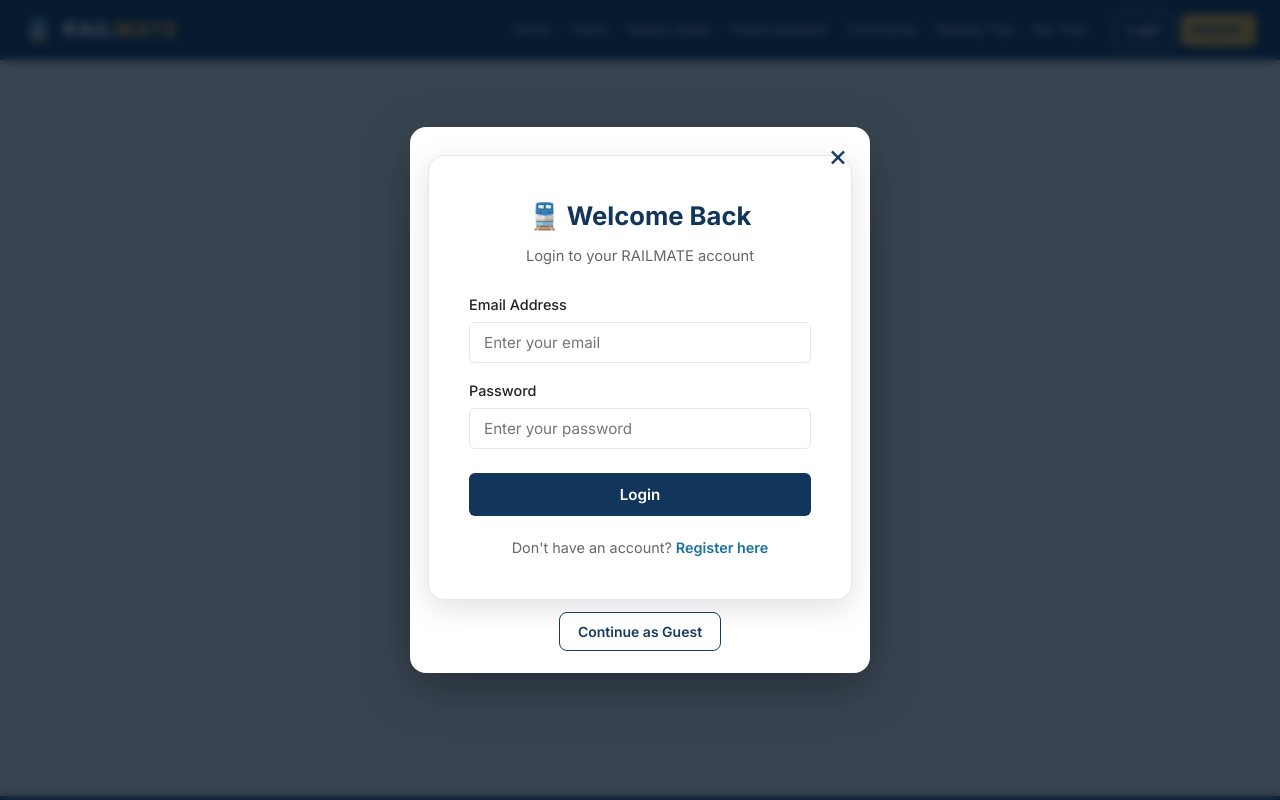
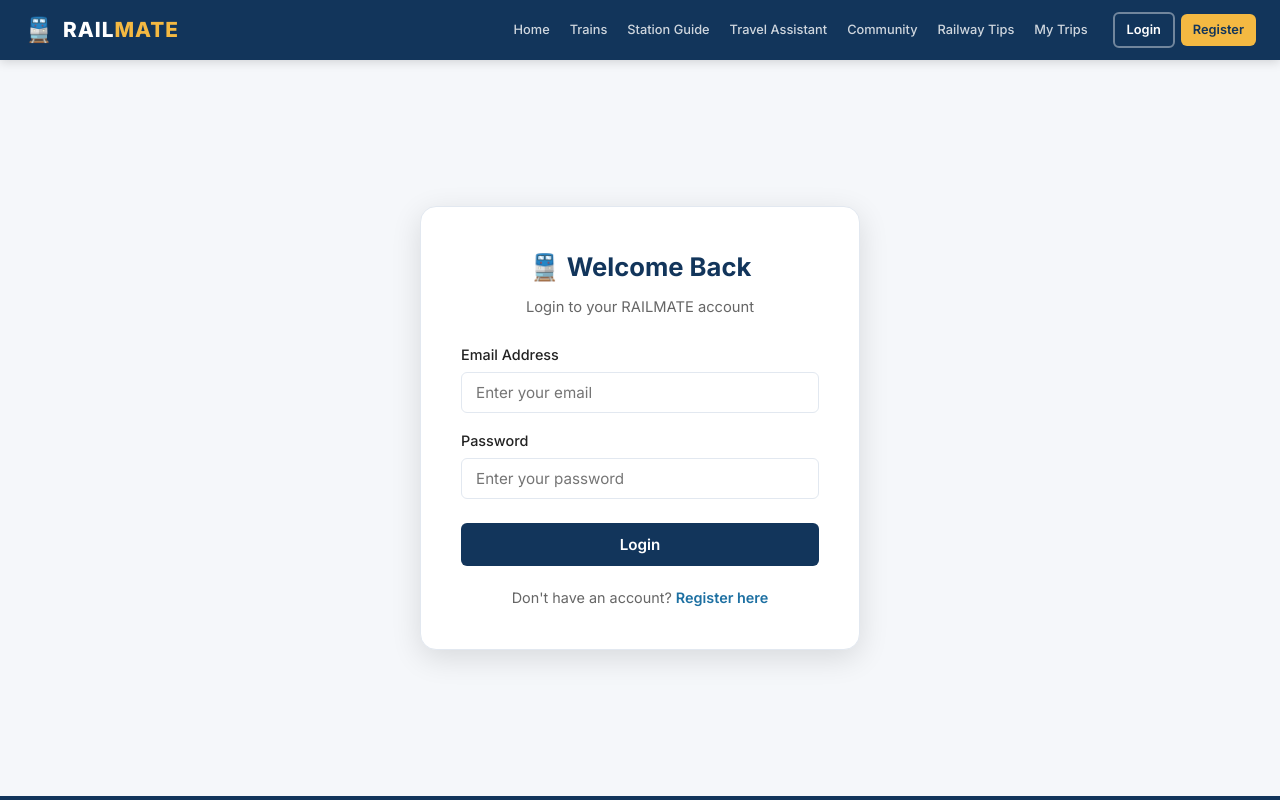
Before and after one commit to simratkaur29/Project-RailMate, a React (Vite) app: page /login in a window 1280 px wide. Shown: the top 800 px of the page. Built offline with nearby package versions, Linux system fonts and the light colour scheme.

Commit message:
Revert "login pop up made"
This reverts commit e3078830a276a2f171e6273e2c3ba18e3472aceb.

```diff
--- a/src/App.jsx
+++ b/src/App.jsx
@@ -1,11 +1,8 @@
-
-import { useState } from 'react';
+import { useState, useEffect } from 'react';
 import { BrowserRouter as Router, Routes, Route } from 'react-router-dom';
 import { JourneyProvider } from './context/JourneyContext';
-
 import Navbar from './components/Navbar';
 import Footer from './components/Footer';
-
 import Home from './pages/Home';
 import Trains from './pages/Trains';
 import Login from './pages/Login';
@@ -20,7 +17,6 @@ import Community from './pages/Community';
 import RailwayTips from './pages/RailwayTips';
 import DestinationGuide from './pages/DestinationGuide';
 import MyTrips from './pages/MyTrips';
-
 import './styles/global.css';
 import './styles/profile.css';
 
@@ -28,29 +24,16 @@ function App() {
   const [user, setUser] = useState(() => {
     const saved = localStorage.getItem('railmate_user');
     const loggedIn = localStorage.getItem('railmate_logged_in');
-
     if (saved && loggedIn === 'true') {
       return JSON.parse(saved);
     }
-
     return null;
   });
 
-  // Show popup whenever the app loads or refreshes
-  const [showLoginPopup, setShowLoginPopup] = useState(true);
-
   const handleLogin = (userData) => {
     setUser(userData);
-
-    localStorage.setItem(
-      'railmate_user',
-      JSON.stringify(userData)
-    );
-
+    localStorage.setItem('railmate_user', JSON.stringify(userData));
     localStorage.setItem('railmate_logged_in', 'true');
-
-    // Close popup after successful login
-    setShowLoginPopup(false);
   };
 
   const handleLogout = () => {
@@ -62,113 +45,24 @@ function App() {
     <Router>
       <JourneyProvider>
         <div className="app">
-
-          <Navbar
-            user={user}
-            onLogout={handleLogout}
-          />
-
+          <Navbar user={user} onLogout={handleLogout} />
           <Routes>
             <Route path="/" element={<Home />} />
             <Route path="/trains" element={<Trains />} />
-
-            <Route
-              path="/login"
-              element={<Login onLogin={handleLogin} />}
-            />
-
-            <Route
-              path="/register"
-              element={<Register onLogin={handleLogin} />}
-            />
-
-            <Route
-              path="/profile"
-              element={
-                <Profile
-                  user={user}
-                  onLogin={handleLogin}
-                  onLogout={handleLogout}
-                />
-              }
-            />
-
-            <Route
-              path="/booking"
-              element={<Booking user={user} />}
-            />
-
-            <Route
-              path="/payment"
-              element={<Payment user={user} />}
-            />
-
-            <Route
-              path="/my-bookings"
-              element={<MyBookings user={user} />}
-            />
-
+            <Route path="/login" element={<Login onLogin={handleLogin} />} />
+            <Route path="/register" element={<Register onLogin={handleLogin} />} />
+            <Route path="/profile" element={<Profile user={user} onLogin={handleLogin} onLogout={handleLogout} />} />
+            <Route path="/booking" element={<Booking user={user} />} />
+            <Route path="/payment" element={<Payment user={user} />} />
+            <Route path="/my-bookings" element={<MyBookings user={user} />} />
             <Route path="/stations" element={<StationGuide />} />
             <Route path="/assistant" element={<SmartAssistant />} />
-
-            <Route
-              path="/community"
-              element={<Community user={user} />}
-            />
-
+            <Route path="/community" element={<Community user={user} />} />
             <Route path="/tips" element={<RailwayTips />} />
-
-            <Route
-              path="/destination/:city"
-              element={<DestinationGuide />}
-            />
-
+            <Route path="/destination/:city" element={<DestinationGuide />} />
             <Route path="/my-trips" element={<MyTrips />} />
           </Routes>
-
-          {/* Login Popup */}
-          {showLoginPopup && (
-            <div
-              className="login-popup-overlay"
-              onClick={(e) => {
-                if (e.target === e.currentTarget) {
-                  setShowLoginPopup(false);
-                }
-              }}
-            >
-              <div
-                className="login-popup-container"
-                role="dialog"
-                aria-modal="true"
-                aria-label="Login to RAILMATE"
-              >
-                <button
-                  type="button"
-                  className="login-popup-close"
-                  onClick={() => setShowLoginPopup(false)}
-                  aria-label="Close login popup"
-                >
-                  &times;
-                </button>
-
-                <Login
-                  onLogin={handleLogin}
-                  isPopup={true}
-                />
-
-                <button
-                  type="button"
-                  className="continue-guest"
-                  onClick={() => setShowLoginPopup(false)}
-                >
-                  Continue as Guest
-                </button>
-              </div>
-            </div>
-          )}
-
           <Footer />
-
         </div>
       </JourneyProvider>
     </Router>
--- a/src/pages/Login.jsx
+++ b/src/pages/Login.jsx
@@ -1,166 +1,92 @@
-
 import { useState } from 'react';
 import { Link, useNavigate } from 'react-router-dom';
 import '../styles/profile.css';
 
-function Login({ onLogin, isPopup = false }) {
+function Login({ onLogin }) {
   const navigate = useNavigate();
-
-  const [form, setForm] = useState({
-    email: '',
-    password: ''
-  });
-
+  const [form, setForm] = useState({ email: '', password: '' });
   const [errors, setErrors] = useState({});
 
   const validate = () => {
     const newErrors = {};
-
-    if (!form.email.trim()) {
-      newErrors.email = 'Email is required';
-    } else if (!/\S+@\S+\.\S+/.test(form.email)) {
-      newErrors.email = 'Invalid email format';
-    }
-
-    if (!form.password) {
-      newErrors.password = 'Password is required';
-    } else if (form.password.length < 6) {
-      newErrors.password =
-        'Password must be at least 6 characters';
-    }
-
+    if (!form.email.trim()) newErrors.email = 'Email is required';
+    else if (!/\S+@\S+\.\S+/.test(form.email)) newErrors.email = 'Invalid email format';
+    if (!form.password) newErrors.password = 'Password is required';
+    else if (form.password.length < 6) newErrors.password = 'Password must be at least 6 characters';
     return newErrors;
   };
 
   const handleSubmit = (e) => {
     e.preventDefault();
-
     const validationErrors = validate();
     setErrors(validationErrors);
 
     if (Object.keys(validationErrors).length === 0) {
+      // Check localStorage for registered user
       const storedUser = localStorage.getItem('railmate_user');
-
       if (storedUser) {
         const user = JSON.parse(storedUser);
-
-        if (
-          user.email === form.email &&
-          user.password === form.password
-        ) {
+        if (user.email === form.email && user.password === form.password) {
           onLogin(user);
-
-          if (!isPopup) {
-            navigate('/profile');
-          }
-
+          navigate('/profile');
           return;
         }
       }
 
-      // Existing demo login behavior
+      // Demo login - create a user if none exists
       const demoUser = {
         name: 'Demo User',
         email: form.email,
         phone: '9876543210',
         password: form.password,
       };
-
-      localStorage.setItem(
-        'railmate_user',
-        JSON.stringify(demoUser)
-      );
-
+      localStorage.setItem('railmate_user', JSON.stringify(demoUser));
       onLogin(demoUser);
-
-      if (!isPopup) {
-        navigate('/profile');
-      }
+      navigate('/profile');
     }
   };
 
   const handleChange = (field, value) => {
     setForm({ ...form, [field]: value });
-
-    if (errors[field]) {
-      setErrors({ ...errors, [field]: '' });
-    }
+    if (errors[field]) setErrors({ ...errors, [field]: '' });
   };
 
   return (
-    <main
-      className={
-        isPopup
-          ? 'auth-page auth-popup-page'
-          : 'auth-page'
-      }
-    >
+    <main className="auth-page">
       <div className="auth-card">
         <h2>🚆 Welcome Back</h2>
-
-        <p className="auth-subtitle">
-          Login to your RAILMATE account
-        </p>
+        <p className="auth-subtitle">Login to your RAILMATE account</p>
 
         <form onSubmit={handleSubmit}>
           <div className="form-group">
-            <label htmlFor={isPopup ? 'popup-login-email' : 'login-email'}>
-              Email Address
-            </label>
-
+            <label htmlFor="login-email">Email Address</label>
             <input
-              id={isPopup ? 'popup-login-email' : 'login-email'}
+              id="login-email"
               type="email"
               placeholder="Enter your email"
               value={form.email}
-              onChange={(e) =>
-                handleChange('email', e.target.value)
-              }
+              onChange={(e) => handleChange('email', e.target.value)}
             />
-
-            {errors.email && (
-              <div className="form-error">
-                {errors.email}
-              </div>
-            )}
+            {errors.email && <div className="form-error">{errors.email}</div>}
           </div>
 
           <div className="form-group">
-            <label
-              htmlFor={
-                isPopup ? 'popup-login-password' : 'login-password'
-              }
-            >
-              Password
-            </label>
-
+            <label htmlFor="login-password">Password</label>
             <input
-              id={
-                isPopup ? 'popup-login-password' : 'login-password'
-              }
+              id="login-password"
               type="password"
               placeholder="Enter your password"
               value={form.password}
-              onChange={(e) =>
-                handleChange('password', e.target.value)
-              }
+              onChange={(e) => handleChange('password', e.target.value)}
             />
-
-            {errors.password && (
-              <div className="form-error">
-                {errors.password}
-              </div>
-            )}
+            {errors.password && <div className="form-error">{errors.password}</div>}
           </div>
 
-          <button type="submit" className="btn btn-primary">
-            Login
-          </button>
+          <button type="submit" className="btn btn-primary">Login</button>
         </form>
 
         <p className="auth-link">
-          Don't have an account?{' '}
-          <Link to="/register">Register here</Link>
+          Don't have an account? <Link to="/register">Register here</Link>
         </p>
       </div>
     </main>
--- a/src/styles/profile.css
+++ b/src/styles/profile.css
@@ -416,136 +416,3 @@
     grid-template-columns: 1fr;
   }
 }
-
-/* ================================
-   RAILMATE LOGIN POPUP
-================================ */
-
-.login-popup-overlay {
-  position: fixed;
-  inset: 0;
-  z-index: 9999;
-
-  display: flex;
-  justify-content: center;
-  align-items: center;
-
-  padding: 20px;
-  box-sizing: border-box;
-
-  background: rgba(5, 18, 35, 0.78);
-  backdrop-filter: blur(4px);
-
-  overflow-y: auto;
-}
-
-.login-popup-container {
-  position: relative;
-
-  width: 100%;
-  max-width: 460px;
-  max-height: 90vh;
-
-  overflow-y: auto;
-
-  background: #ffffff;
-  border-radius: 16px;
-
-  box-shadow: 0 15px 50px rgba(0, 0, 0, 0.35);
-}
-
-/* Close button */
-.login-popup-close {
-  position: absolute;
-  top: 10px;
-  right: 14px;
-  z-index: 2;
-
-  width: 36px;
-  height: 36px;
-
-  display: flex;
-  align-items: center;
-  justify-content: center;
-
-  border: none;
-  border-radius: 50%;
-
-  background: transparent;
-  color: #173b60;
-
-  font-size: 30px;
-  line-height: 1;
-
-  cursor: pointer;
-}
-
-.login-popup-close:hover {
-  background: #f0f3f8;
-  color: #f5b638;
-}
-
-/* Popup-specific login page */
-.login-popup-container .auth-popup-page {
-  display: block;
-
-  width: 100%;
-  min-height: auto;
-  height: auto;
-
-  margin: 0;
-  padding: 28px 18px 0;
-
-  box-sizing: border-box;
-  background: transparent;
-}
-
-/* Existing login card */
-.login-popup-container .auth-card {
-  width: 100%;
-  max-width: 100%;
-
-  margin: 0 auto;
-  box-sizing: border-box;
-}
-
-/* Continue as Guest */
-.continue-guest {
-  display: block;
-
-  margin: 12px auto 22px;
-  padding: 10px 18px;
-
-  border: 1px solid #173b60;
-  border-radius: 8px;
-
-  background: #ffffff;
-  color: #173b60;
-
-  font-size: 14px;
-  font-weight: 600;
-
-  cursor: pointer;
-  transition: background 0.2s, color 0.2s;
-}
-
-.continue-guest:hover {
-  background: #173b60;
-  color: #ffffff;
-}
-
-/* Mobile adjustments */
-@media (max-width: 480px) {
-  .login-popup-overlay {
-    padding: 12px;
-  }
-
-  .login-popup-container {
-    max-width: 100%;
-    max-height: 94vh;
-  }
-
-  .login-popup-container .auth-popup-page {
-    padding: 24px 12px 0;
-  }
-}
```
